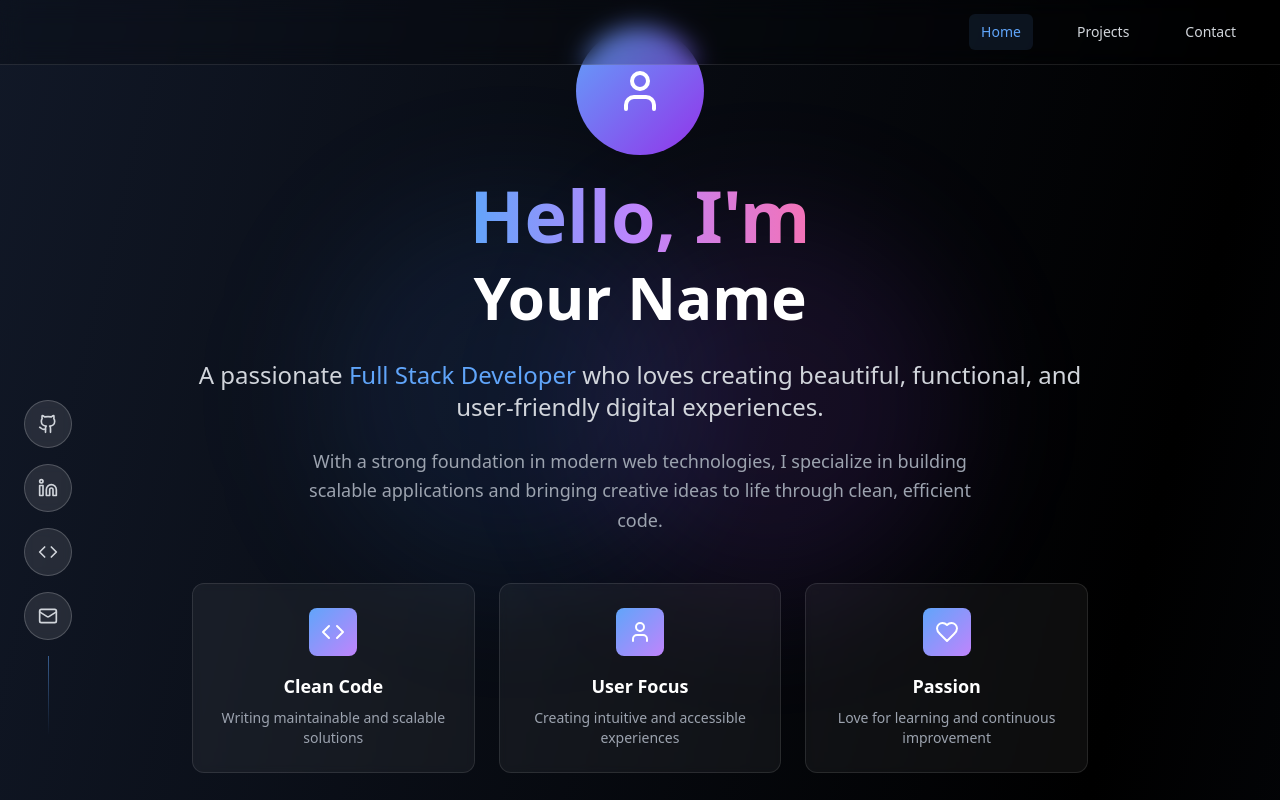
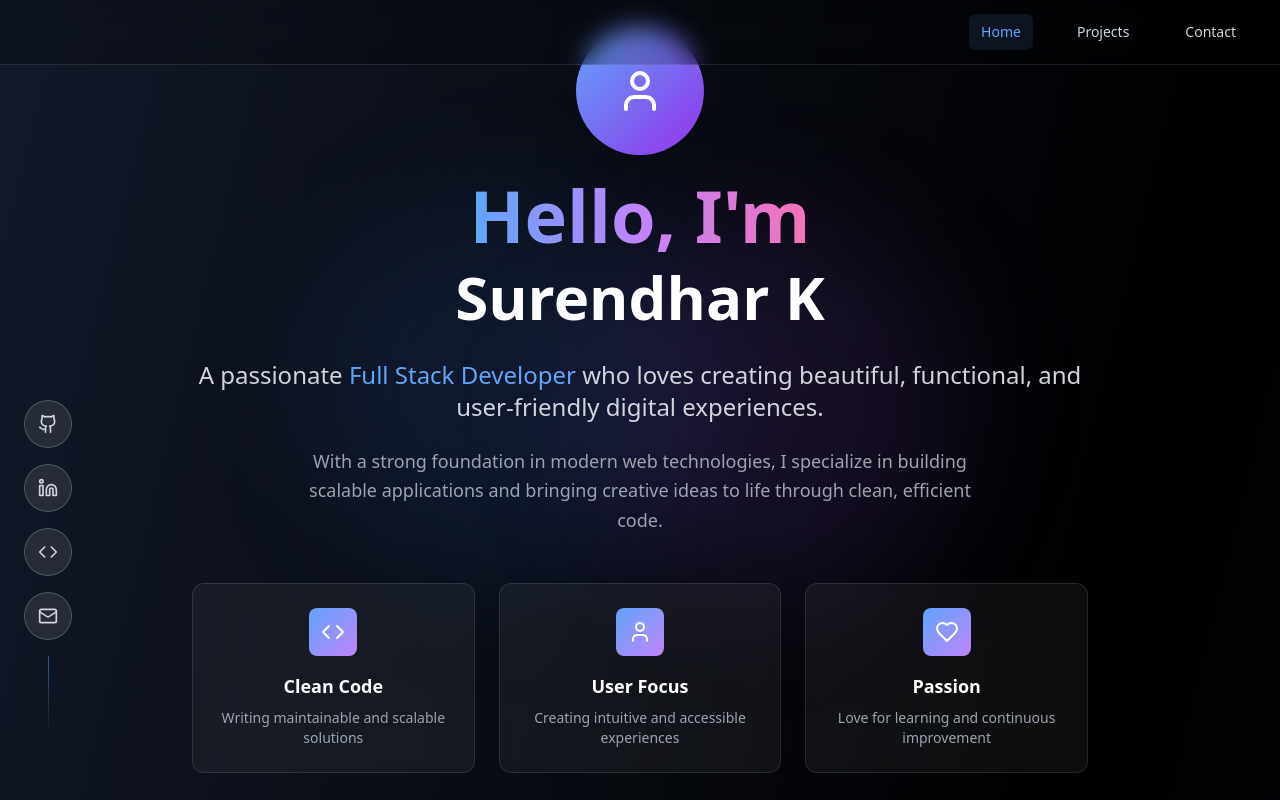
Before and after one commit to compilewith-SURENDHAR/portfolio-surendhar, a React (Vite) app: page / in a window 1280 px wide. Shown: the top 800 px of the page. Built offline with nearby package versions, Linux system fonts and the light colour scheme.

Commit message:
name changed

```diff
--- a/src/components/About.tsx
+++ b/src/components/About.tsx
@@ -47,7 +47,7 @@ const About: React.FC = () => {
             </span>
           </h1>
           <h2 className="text-4xl md:text-6xl font-bold text-white mb-2">
-            Your Name
+            Surendhar K
           </h2>
         </motion.div>
 
```
